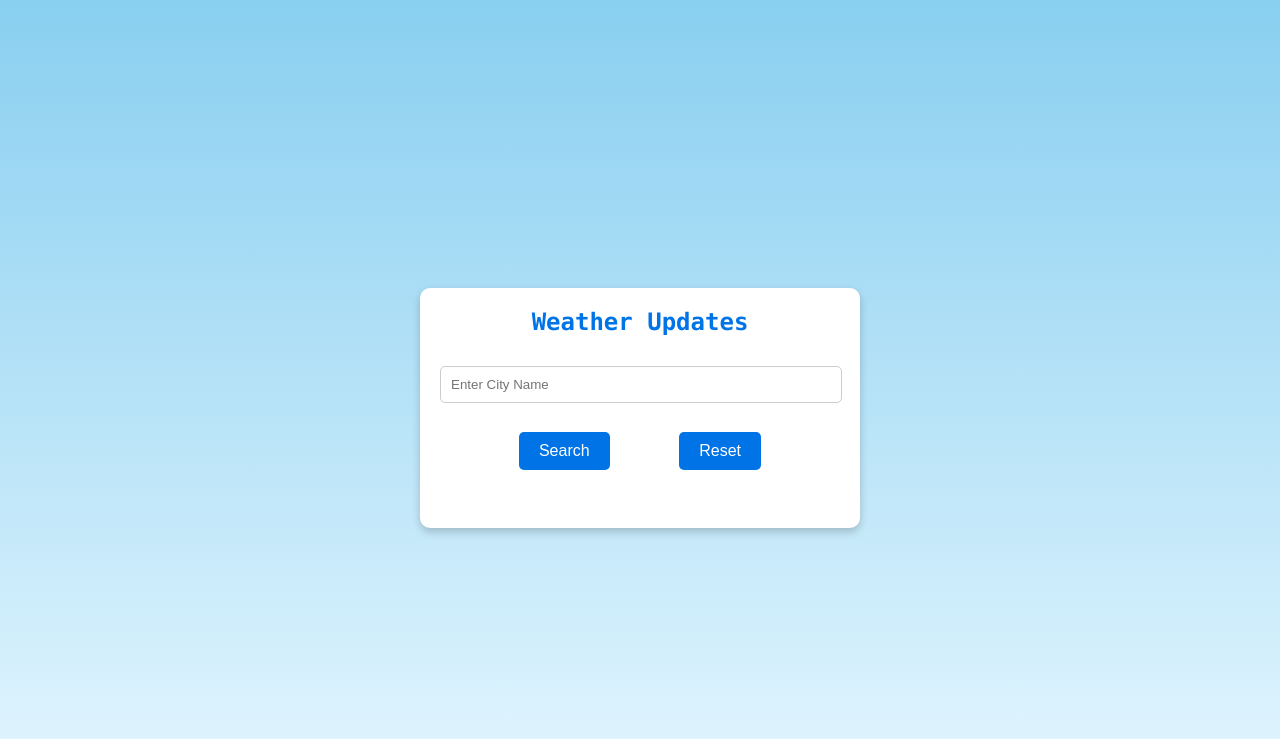
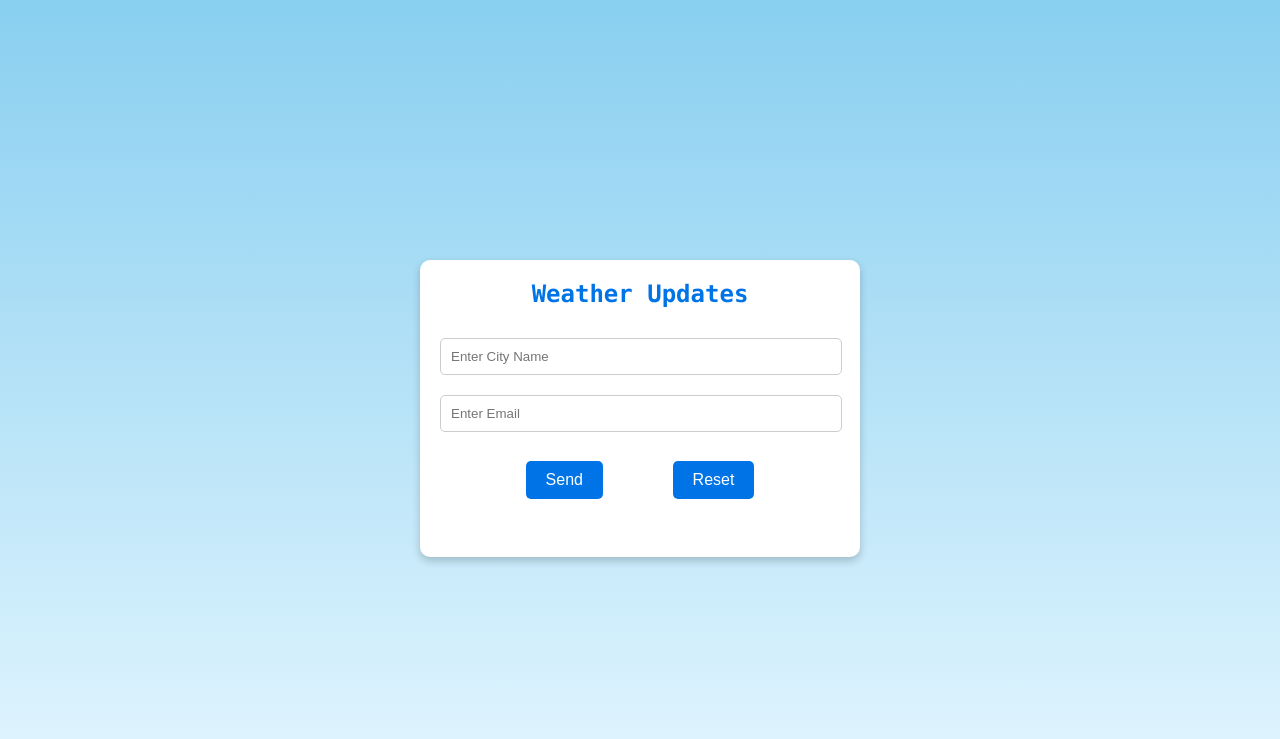
Before and after one commit to VD79/Weather-Updates-through-Mail, a FastAPI app: page /weather-updates in a window 1280 px wide. Shown: the top 739 px of the page. Run offline with FastAPI, Linux system fonts and the light colour scheme.

Commit message:
Add full project

```diff
--- a/main.py
+++ b/main.py
@@ -22,9 +22,9 @@ async def read_root(request: Request):
     return templates.TemplateResponse("Weather.html", {"request": request})
 
 
-@app.get("/weather-updates/{city_name}",
+@app.get("/weather-updates/{city_name}/email/{email}",
          tags=["weather-updates"],
          summary="Get weather updates of a city",
          description="This API will help in knowing the weather conditions of a city")
-def get_weather(city_name: str):
-    return read.weather(city_name = city_name, api_key = 'a7b42f373a4beb29f4e1f3a60ea6a824')
+def get_weather(city_name: str, email:str):
+    return read.weather(city_name = city_name, email=email, api_key = 'your_API_key')
--- a/read.py
+++ b/read.py
@@ -6,7 +6,7 @@ from email.mime.text import MIMEText
 from email.mime.multipart import MIMEMultipart
 import json
 
-def weather(city_name : str, api_key:str):
+def weather(city_name : str, email : str, api_key:str):
     api_url = f"https://api.openweathermap.org/data/2.5/weather?q={city_name}&appid={api_key}&units=metric"
     print(city_name)
     try:
@@ -27,7 +27,7 @@ def weather(city_name : str, api_key:str):
             status = send_email(
                 sender_email=variabless.get_sender(),
                 sender_password=variabless.get_passkey(),
-                recipient_email=variabless.get_recipient(),
+                recipient_email=email,
                 subject=f"{city_name} weather updates",
                 body=content
             )
--- a/templates/Weather.html
+++ b/templates/Weather.html
@@ -55,8 +55,9 @@
         <h1>Weather Updates</h1>
         <form id = "weather">
             <input type="text" id ="cityInfo", name="cityInfo" placeholder="Enter City Name" required>
+            <input type="text" id ="email", name="email" placeholder="Enter Email" required>
             <br><br>
-            <button type="submit">Search</button> <button type="reset">Reset</button>
+            <button type="submit">Send</button> <button type="reset">Reset</button>
         </form>
         <br><br>
         <div id = "message"></div>
@@ -67,10 +68,11 @@
     event.preventDefault(); // Prevent form from refreshing the page
 
     const cityName = document.getElementById("cityInfo").value;
+    const email = document.getElementById("email").value;
     const messagediv = document.getElementById("message");
     messagediv.innerHTML ="";
     try {
-        const response = await fetch(`/weather-updates/${cityName}`,
+        const response = await fetch(`/weather-updates/${cityName}/email/${email}`,
 		{
             method: "GET",
             headers: {
--- a/variabless.py
+++ b/variabless.py
@@ -1,6 +1,4 @@
 def get_passkey():
-    return "qrki hzra mubf ccwd"
-def get_recipient():
-    return "vamsidarsi10@gmail.com"
+    return "your_pass_key"
 def get_sender():
-    return "vamsidarsi104593@gmail.com"
+    return "your_sender_email"
```
